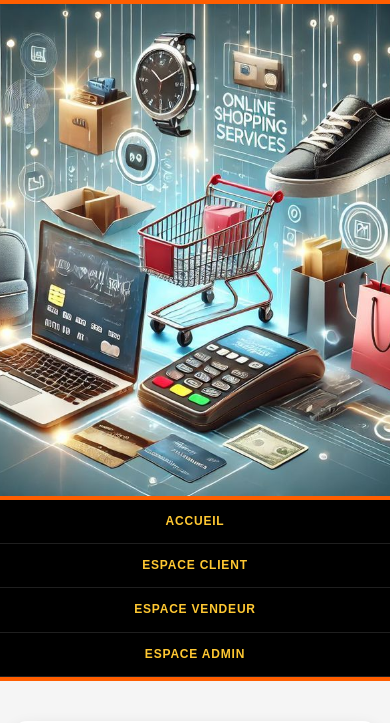
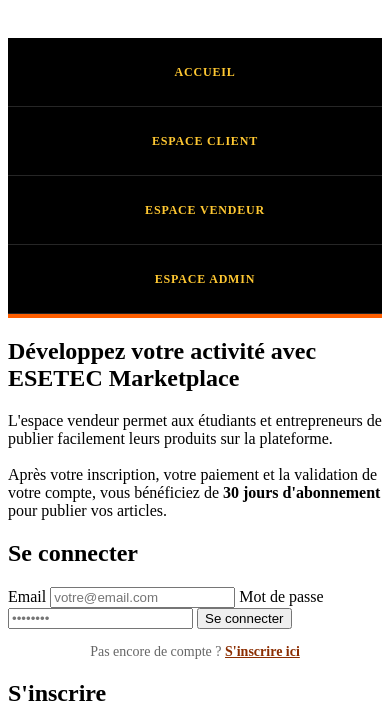
Before and after one commit to moayeeliseleoncek-creator/market_place, a plain HTML site: page espace_vendeur.html in a window 390 px wide. Shown: the top 723 px of the page. Drawn offline with Linux system fonts and the light colour scheme.

Commit message:
Refactor navigation menu styles and responsiveness

```diff
--- a/espace_vendeur.css
+++ b/espace_vendeur.css
@@ -1,46 +1,3 @@
-/* =========================
-   STYLE GENERAL
-========================= */
-
-*{
-    margin: 0;
-    padding: 0;
-    box-sizing: border-box;
-}
-
-body{
-    font-family: Arial, Helvetica, sans-serif;
-    background: #f5f5f5;
-    color: #222;
-    line-height: 1.6;
-}
-
-/* =========================
-   HEADER
-========================= */
-
-.header-image{
-    background-image: url("entete2.jpg");
-    background-size: cover;
-    background-position: center;
-    height: 500px;
-    border-top: 4px solid #ff5e00;
-    border-bottom: 4px solid #ff5e00;
-}
-
-header{
-    background: linear-gradient(to right, #f1dfd4, #e86d2c);
-    padding: 20px;
-    text-align: center;
-    border-bottom: 4px solid #ff5e00;
-}
-
-header h1{
-    color: white;
-    font-size: 35px;
-    margin-bottom: 15px;
-}
-
 /* =========================
    BARRE DE NAVIGATION
 ========================= */
@@ -60,6 +17,7 @@
 
 .menu li{
     list-style: none;
+    flex: 0 1 auto;
     margin: 0;
     padding: 0;
 }
@@ -74,6 +32,7 @@
     font-weight: 700;
     letter-spacing: 1.5px;
     text-transform: uppercase;
+    text-align: center;
     white-space: nowrap;
 }
 
@@ -82,49 +41,30 @@
     color: #000;
 }
 
+
 /* =========================
    RESPONSIVE NAVIGATION
 ========================= */
 
-/* Écrans moyens */
+/* ---------- ÉCRANS JUSQU'À 1200px ---------- */
 
-@media(max-width:1200px){
+@media (max-width: 1200px){
 
     .menu li a{
-        padding: 15px 18px;
+        padding: 14px 18px;
         font-size: 14px;
         letter-spacing: 1px;
     }
 }
 
 
-/* Tablettes */
+/* ---------- ÉCRANS JUSQU'À 900px ---------- */
 
-@media(max-width:900px){
-
-    .menu{
-        justify-content: center;
-    }
-
-    .menu li{
-        flex: 0 0 auto;
-    }
-
-    .menu li a{
-        padding: 13px 14px;
-        font-size: 13px;
-        letter-spacing: 0.8px;
-    }
-}
-
-
-/* Petites tablettes / grands téléphones */
-
-@media(max-width:768px){
+@media (max-width: 900px){
 
     .menu{
         display: grid;
-        grid-template-columns: repeat(2, 1fr);
+        grid-template-columns: repeat(3, 1fr);
         width: 100%;
     }
 
@@ -134,15 +74,43 @@
 
     .menu li a{
         width: 100%;
+        padding: 14px 8px;
+        font-size: 13px;
+        letter-spacing: 0.8px;
+        white-space: normal;
+        min-height: 48px;
+        display: flex;
+        justify-content: center;
+        align-items: center;
+    }
+}
+
+
+/* ---------- TABLETTES JUSQU'À 768px ---------- */
+
+@media (max-width: 768px){
+
+    .menu{
+        grid-template-columns: repeat(2, 1fr);
+    }
+
+    .menu li{
+        width: 100%;
+    }
+
+    .menu li a{
         padding: 13px 8px;
-        text-align: center;
         font-size: 12px;
         letter-spacing: 0.7px;
-        border-bottom: 1px solid rgba(255,255,255,0.12);
+        min-height: 46px;
     }
 
     .menu li:nth-child(odd) a{
-        border-right: 1px solid rgba(255,255,255,0.12);
+        border-right: 1px solid rgba(255,255,255,0.15);
+    }
+
+    .menu li a{
+        border-bottom: 1px solid rgba(255,255,255,0.15);
     }
 
     header h1{
@@ -151,9 +119,9 @@
 }
 
 
-/* Téléphones */
+/* ---------- TÉLÉPHONES JUSQU'À 480px ---------- */
 
-@media(max-width:480px){
+@media (max-width: 480px){
 
     .menu{
         grid-template-columns: 1fr;
@@ -164,14 +132,13 @@
     }
 
     .menu li a{
+        width: 100%;
         padding: 12px 10px;
         font-size: 12px;
         letter-spacing: 0.8px;
-        text-align: center;
-    }
-
-    .menu li:nth-child(odd) a{
-        border-right: none;
+        min-height: 44px;
+        white-space: normal;
+        border-right: none !important;
     }
 
     header{
@@ -185,193 +152,18 @@
 }
 
 
-/* Très petits téléphones */
+/* ---------- TRÈS PETITS TÉLÉPHONES ---------- */
 
-@media(max-width:360px){
+@media (max-width: 360px){
 
     .menu li a{
         padding: 11px 8px;
         font-size: 11px;
         letter-spacing: 0.5px;
+        min-height: 42px;
     }
 
     header h1{
         font-size: 21px;
     }
 }
-
-
-/* =========================
-   PRESENTATION
-========================= */
-
-.presentation-vendeur{
-    width: 90%;
-    max-width: 1000px;
-    margin: 40px auto;
-    background: white;
-    padding: 40px;
-    border-radius: 15px;
-    text-align: center;
-    box-shadow: 0 5px 15px rgba(0,0,0,0.1);
-}
-
-.presentation-vendeur h2{
-    color: #8b2d00;
-    margin-bottom: 20px;
-    font-size: 32px;
-}
-
-.presentation-vendeur p{
-    font-size: 18px;
-    color: #444;
-    line-height: 1.8;
-}
-
-
-/* =========================
-   FORMULAIRES
-========================= */
-
-#connexion,
-#inscription,
-#ajouter_article,
-#paiement{
-    width: 90%;
-    max-width: 1000px;
-    margin: 40px auto;
-    background: white;
-    padding: 35px;
-    border-radius: 15px;
-    box-shadow: 0 5px 15px rgba(0,0,0,0.1);
-}
-
-#connexion h2,
-#inscription h2,
-#ajouter_article h2,
-#paiement h2{
-    color: #8b2d00;
-    margin-bottom: 25px;
-    text-align: center;
-}
-
-form{
-    display: flex;
-    flex-direction: column;
-}
-
-form label{
-    margin-top: 15px;
-    margin-bottom: 8px;
-    font-weight: bold;
-}
-
-form input,
-form textarea{
-    padding: 14px;
-    border: 1px solid #ccc;
-    border-radius: 8px;
-    font-size: 16px;
-}
-
-form textarea{
-    min-height: 120px;
-    resize: vertical;
-}
-
-form button,
-#paiement button{
-    margin-top: 25px;
-    background: #8b2d00;
-    color: white;
-    border: none;
-    padding: 15px;
-    border-radius: 8px;
-    font-size: 16px;
-    font-weight: bold;
-    cursor: pointer;
-}
-
-form button:hover,
-#paiement button:hover{
-    background: #ff5e00;
-}
-
-
-/* =========================
-   PAIEMENT
-========================= */
-
-#paiement h3{
-    margin-top: 25px;
-    color: #5a1f00;
-}
-
-#paiement p{
-    margin-top: 10px;
-    color: #444;
-}
-
-
-/* =========================
-   FOOTER
-========================= */
-
-footer{
-    background: #000;
-    color: white;
-    text-align: center;
-    padding: 20px;
-    margin-top: 50px;
-    border-top: 4px solid #ff5e00;
-}
-
-
-/* =========================
-   RESPONSIVE CONTENU
-========================= */
-
-@media(max-width:768px){
-
-    .presentation-vendeur,
-    #connexion,
-    #inscription,
-    #ajouter_article,
-    #paiement{
-        width: 95%;
-        padding: 25px;
-    }
-
-    .presentation-vendeur h2{
-        font-size: 26px;
-    }
-
-    .presentation-vendeur p{
-        font-size: 16px;
-    }
-}
-
-
-/* =========================
-   TRÈS PETITS ÉCRANS
-========================= */
-
-@media(max-width:480px){
-
-    .presentation-vendeur,
-    #connexion,
-    #inscription,
-    #ajouter_article,
-    #paiement{
-        width: 94%;
-        padding: 20px 15px;
-    }
-
-    .presentation-vendeur h2{
-        font-size: 23px;
-    }
-
-    .presentation-vendeur p{
-        font-size: 15px;
-    }
-}
```
